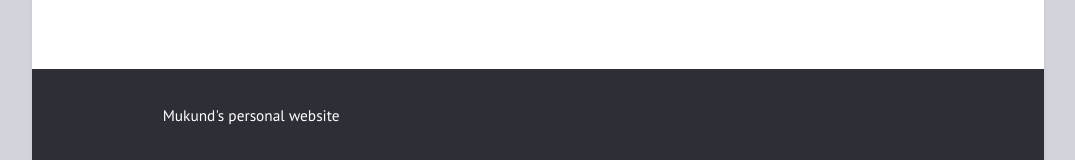
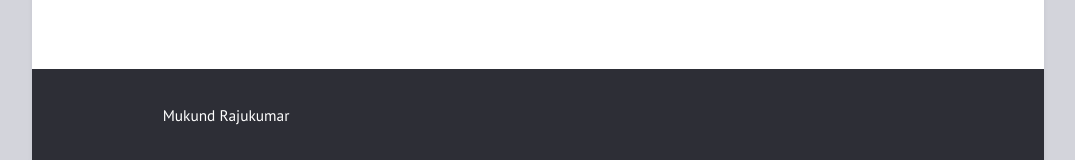
Before and after one commit to mukund-rajukumar/mukund-rajukumar.github.io, a Jekyll site: the page built from index.md, in a window 1280 px wide. Shown: the part 737-897 px from the top of the page, without its empty margins (102-1177 px from the left). Built offline with Jekyll 4.4.1, drawn with Linux system fonts in a browser that asks for light colours; some of the changed lines change nothing that is shown.

Commit message:
Update _config.yml

```diff
--- a/_config.yml
+++ b/_config.yml
@@ -1,6 +1,6 @@
 title: "Mukund Rajukumar"
-author: "Mukund Rajukumar"
-description: "Mukund's personal website"
+# author: "Mukund Rajukumar"
+# description: "Mukund's personal website"
 permalink: /:title/
 lang: "en"
 excerpt_separator: "\n\n\n"
```
